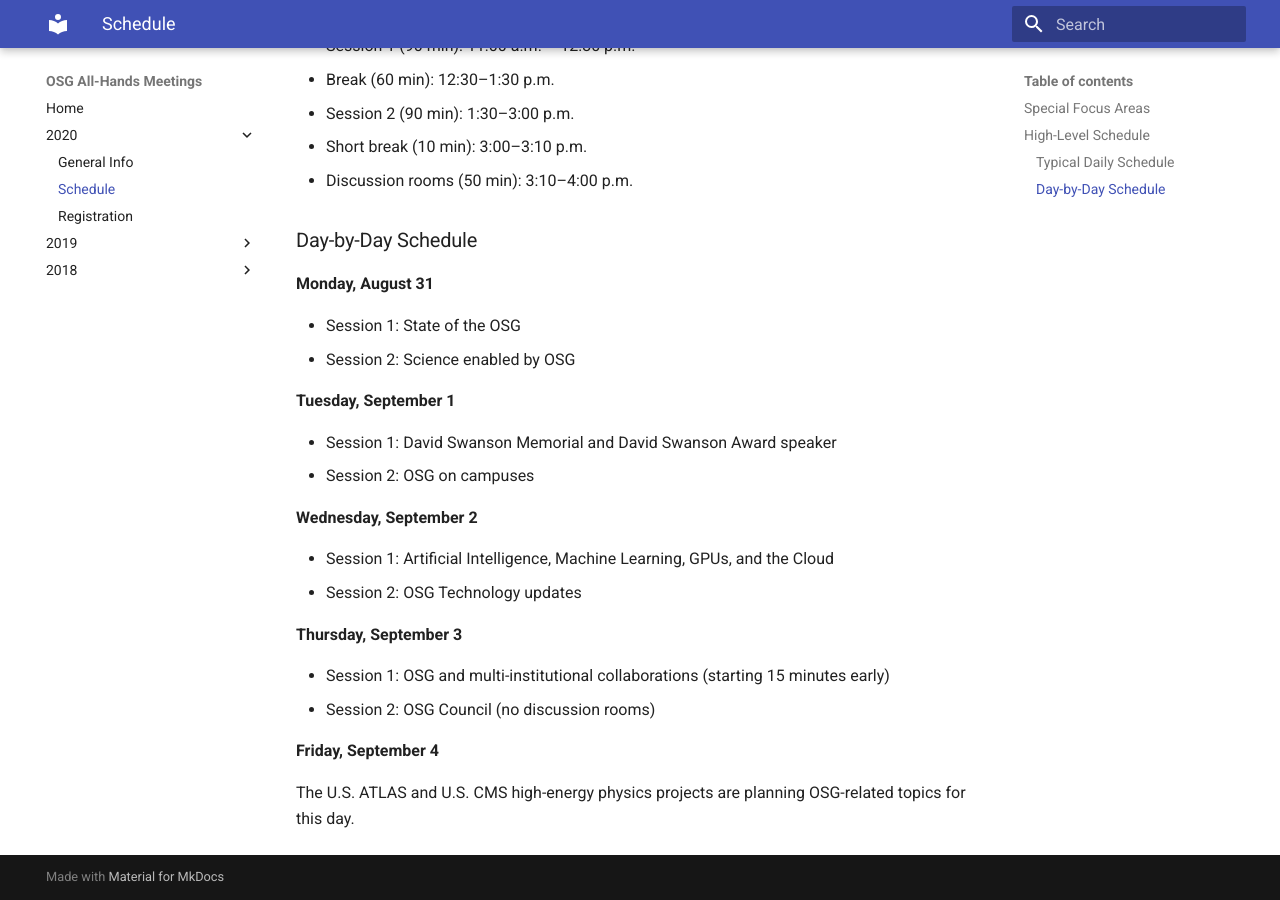
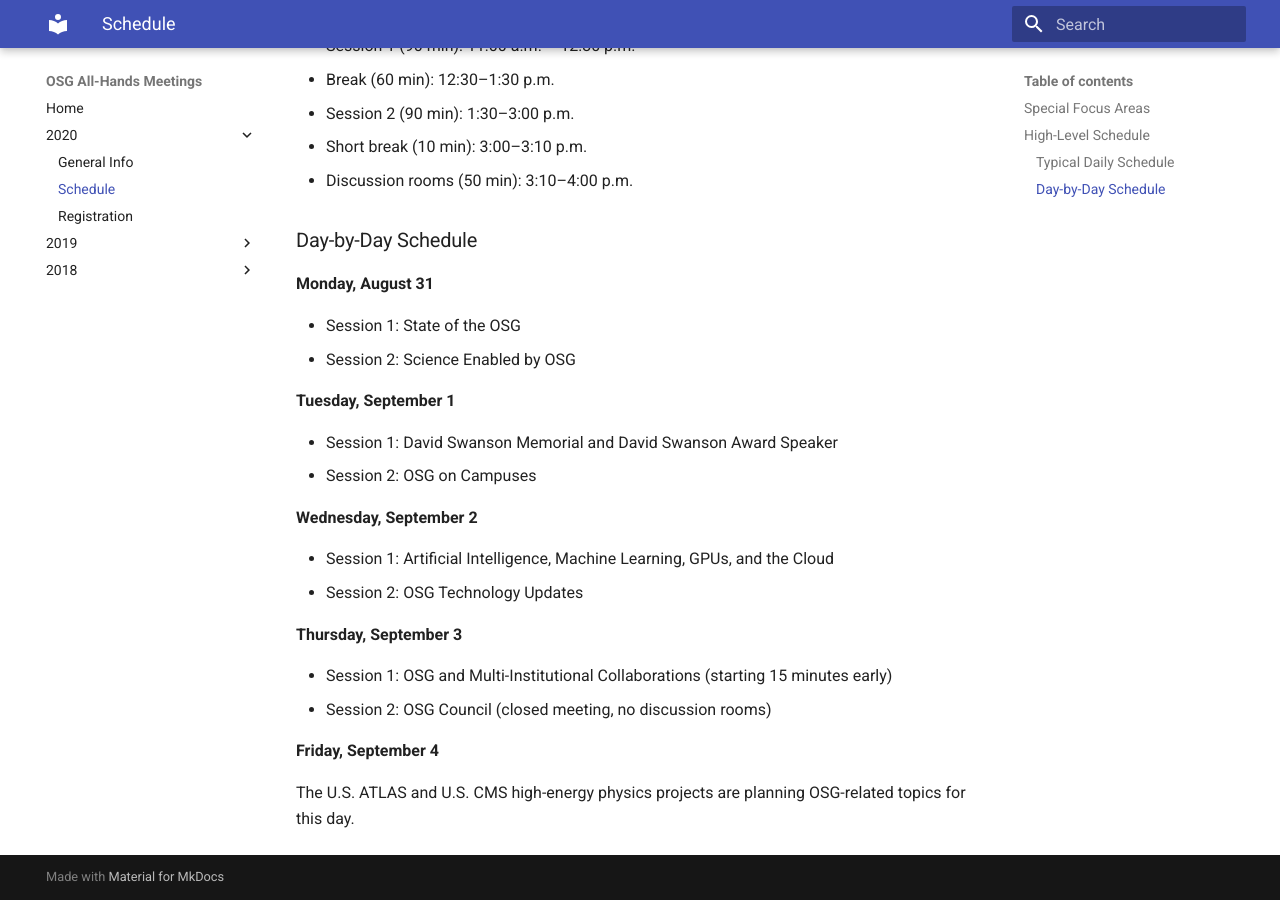
Before and after one commit to osg-htc/all-hands, an MkDocs documentation site: the page built from docs/2020/schedule.md, in a window 1280 px wide and 900 px high, scrolled down 643 px. Built offline with MkDocs 1.6.1 and Material for MkDocs 9.7.7, drawn with Linux system fonts in a browser that asks for light colours; old or Windows-style settings are respelled for this version of MkDocs.

Commit message:
Tweaks from LAM, RWG

```diff
--- a/docs/2020/schedule.md
+++ b/docs/2020/schedule.md
@@ -31,22 +31,22 @@
 **Monday, August 31**
 
 *   Session 1: State of the OSG
-*   Session 2: Science enabled by OSG
+*   Session 2: Science Enabled by OSG
 
 **Tuesday, September 1**
 
-*   Session 1: David Swanson Memorial and David Swanson Award speaker
-*   Session 2: OSG on campuses
+*   Session 1: David Swanson Memorial and David Swanson Award Speaker
+*   Session 2: OSG on Campuses
 
 **Wednesday, September 2**
 
 *   Session 1: Artificial Intelligence, Machine Learning, GPUs, and the Cloud
-*   Session 2: OSG Technology updates
+*   Session 2: OSG Technology Updates
 
 **Thursday, September 3**
 
-*   Session 1: OSG and multi-institutional collaborations (starting 15 minutes early)
-*   Session 2: OSG Council (no discussion rooms)
+*   Session 1: OSG and Multi-Institutional Collaborations (starting 15 minutes early)
+*   Session 2: OSG Council (closed meeting, no discussion rooms)
 
 **Friday, September 4**
 
```
